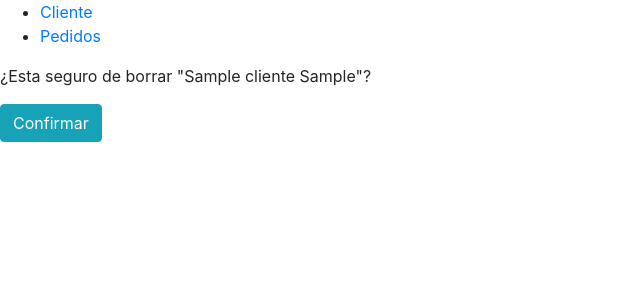
After one commit to christian-es/example-django, a Django app: page /cliente_delete/1 in a window 1280 px wide. The commit adds this page. Shown: the top 300 px of the page, without its empty margins (0-640 px from the left). Run offline with Django 3.2, Linux system fonts and the light colour scheme; tables that the repository leaves empty hold one stand-in row (values such as "Sample post"); some libraries are stand-ins or nearby versions.

Commit message:
Se añade los pasos para eliminar un registro con DeleteView

```diff
--- /dev/null
+++ b/app_gestion/templates/app_gestion/cliente_confirm_delete.html
@@ -0,0 +1,9 @@
+{% extends "base.html" %}
+{% load staticfiles %}
+{% block body %}
+    <form method="post" novalidate enctype="multipart/form-data">
+        {% csrf_token %}
+        <p>¿Esta seguro de borrar "{{ object }}"?</p>
+        <input type="submit" class="btn btn-info" value="Confirmar">
+    </form>
+{% endblock %}
--- a/app_gestion/templates/app_gestion/cliente_list.html
+++ b/app_gestion/templates/app_gestion/cliente_list.html
@@ -19,7 +19,9 @@
             <td>{{ cliente.nombre }}</td>
             <td>{{ cliente.apellido }}</td>
             <td><img src="/media/{{ cliente.foto }}" alt="avatar"></td>
-            <td><a href="/cliente_update/{{ cliente.pk }}" class="btn btn-warning">Actualizar</a></td>
+            <td><a href="/cliente_update/{{ cliente.pk }}" class="btn btn-warning">Actualizar</a>&nbsp;&nbsp;
+                <a href="/cliente_delete/{{ cliente.pk }}" class="btn btn-danger">Borrar</a>
+            </td>
         </tr>
     {% endfor %}
 </table>
--- a/app_gestion/views.py
+++ b/app_gestion/views.py
@@ -1,7 +1,7 @@
 from django.shortcuts import render
 
 # Create your views here.
-from django.views.generic import ListView, CreateView, UpdateView
+from django.views.generic import ListView, CreateView, UpdateView, DeleteView
 
 from app_gestion.models import Cliente, Pedido
 
@@ -30,6 +30,11 @@ class ClienteUpdateView(UpdateView):
     success_url = '/clientes'
 
 
+class ClienteDeleteView(DeleteView):
+    model = Cliente
+    success_url = '/clientes'
+
+
 class PedidoListView(ListView):
     model = Pedido
     template_name = 'app_gestion/pedido_list.html'
--- a/tienda/urls.py
+++ b/tienda/urls.py
@@ -18,12 +18,13 @@ from django.conf import settings
 from django.conf.urls.static import static
 from django.urls import path
 
-from app_gestion.views import ClienteListView, PedidoListView, ClienteCreateView, ClienteUpdateView
+from app_gestion.views import ClienteListView, PedidoListView, ClienteCreateView, ClienteUpdateView, ClienteDeleteView
 
 urlpatterns = [
     path('admin/', admin.site.urls),
     path('clientes', ClienteListView.as_view()),
     path('cliente_add', ClienteCreateView.as_view()),
     path('cliente_update/<int:pk>', ClienteUpdateView.as_view()),
+    path('cliente_delete/<int:pk>', ClienteDeleteView.as_view()),
     path('pedidos', PedidoListView.as_view())
 ] + static(settings.MEDIA_URL, document_root=settings.MEDIA_ROOT)
```
